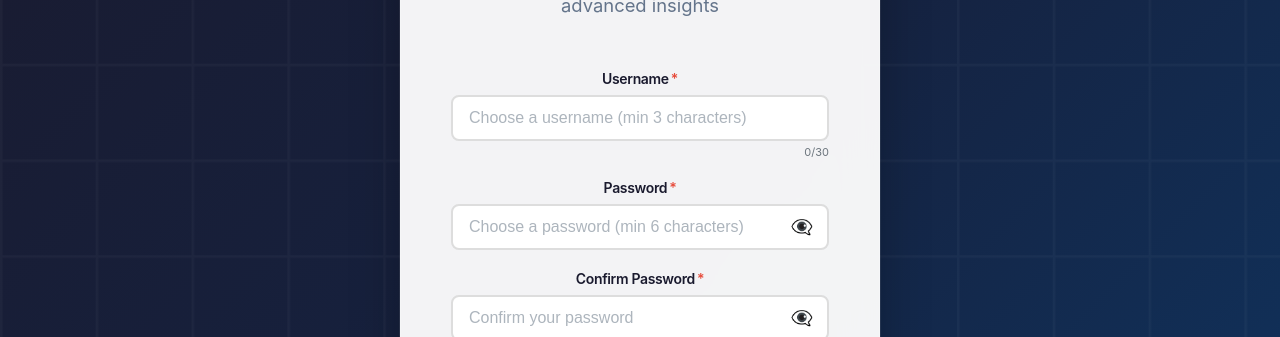
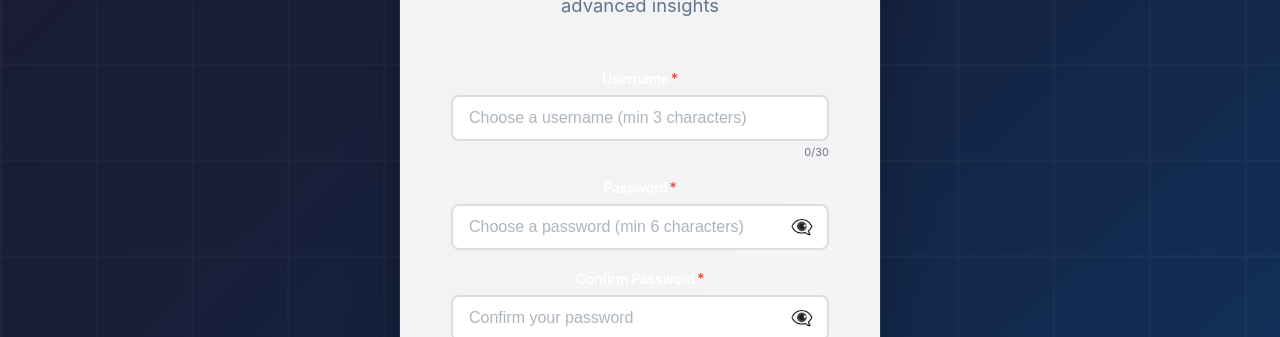
Before and after one commit to dganjali/tether, a React (Create React App) app in the folder frontend/: page /signup in a window 1280 px wide. Shown: the part 361-698 px from the top of the page. Built offline with nearby package versions, Linux system fonts and the light colour scheme; no server answers.

Commit message:
UI tweaks

```diff
--- a/frontend/src/components/Auth.css
+++ b/frontend/src/components/Auth.css
@@ -382,3 +382,8 @@
     color: #94a3b8;
   }
 }
+
+/* Auth-specific FormField label styling */
+.auth-container .form-label {
+  color: #ffffff !important;
+}
--- a/frontend/src/components/FormField.css
+++ b/frontend/src/components/FormField.css
@@ -16,7 +16,7 @@
   display: block;
   margin-bottom: 8px;
   font-weight: 600;
-  color: #1a1a2e;
+  color: #ffffff;
   font-size: 14px;
   letter-spacing: -0.025em;
 }
--- a/frontend/src/components/YourSheltersContent.css
+++ b/frontend/src/components/YourSheltersContent.css
@@ -536,6 +536,7 @@
   font-size: 14px;
   transition: all 0.3s ease;
   background: white;
+  color: #333;
 }
 
 .recording-form input:focus,
@@ -543,6 +544,14 @@
   outline: none;
   border-color: #28a745;
   box-shadow: 0 0 0 3px rgba(40, 167, 69, 0.1);
+}
+
+.recording-form input:disabled,
+.recording-form textarea:disabled {
+  background: white;
+  color: #333;
+  opacity: 0.7;
+  cursor: not-allowed;
 }
 
 .recording-form .form-actions {
```
